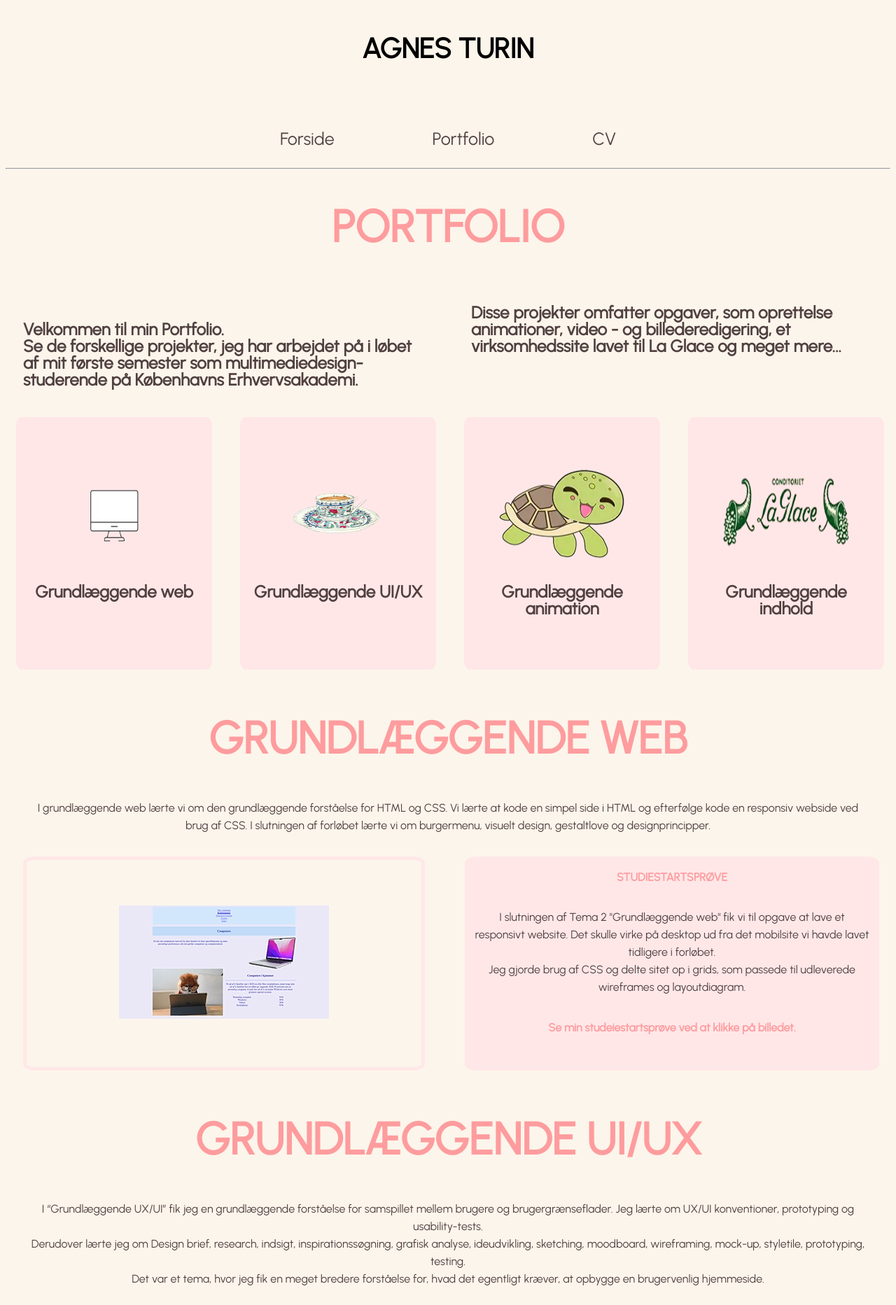
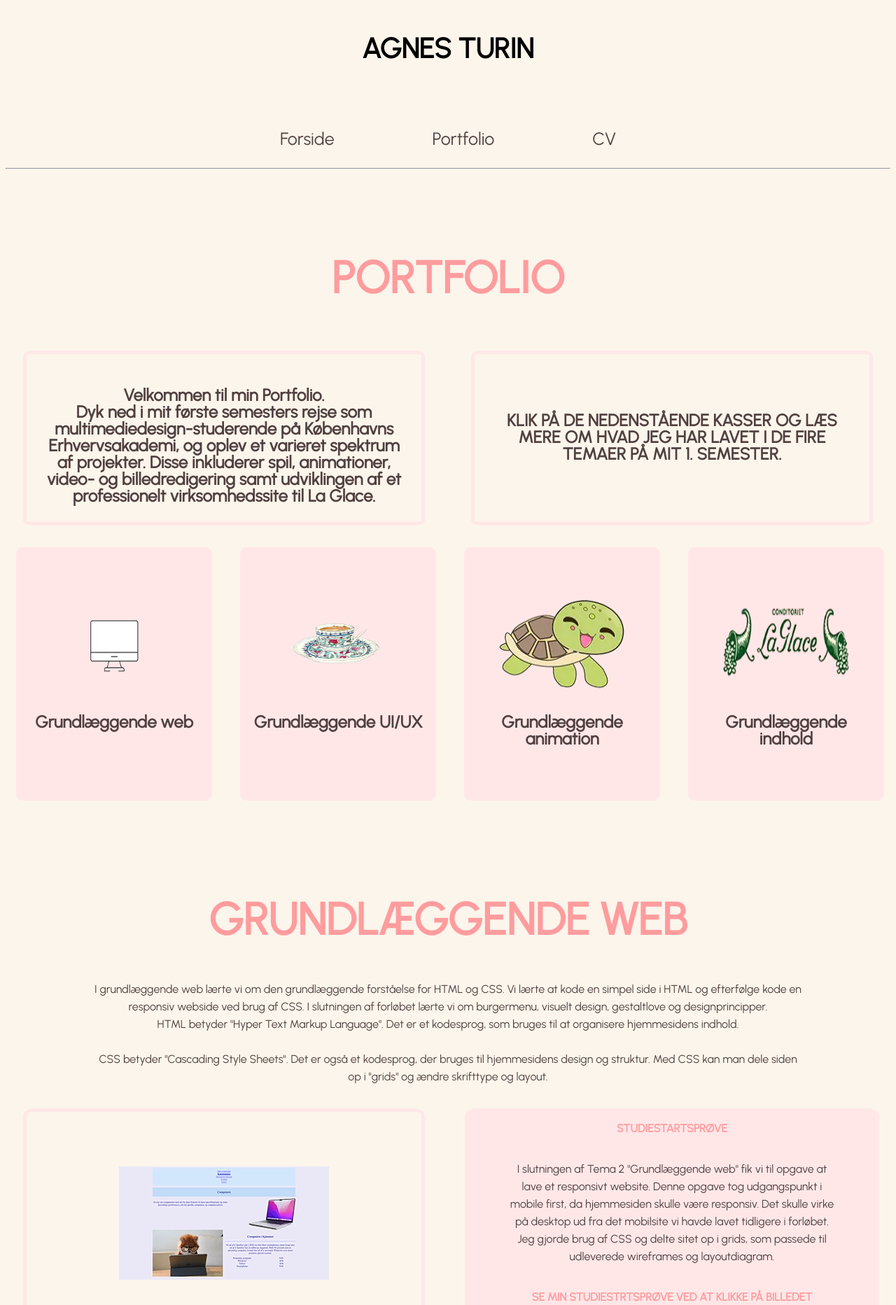
Before and after one commit to AgnesTurin/portfolio, a plain HTML site: page portfolio.html in a window 1280 px wide. Shown: the top 1865 px of the page at 70% size. Drawn offline with Linux system fonts and the light colour scheme; a script that the page names is missing.

Commit message:
ændret i teksten

```diff
--- a/css/index.css
+++ b/css/index.css
@@ -35,6 +35,9 @@ img {
   margin-bottom: 10px;
 }
 
+h2 {
+  font-family: "urbanist";
+}
 @media only screen and (max-width: 800px) {
   .overlay-text {
     font-size: 0.5em;
@@ -44,4 +47,9 @@ img {
   img {
     width: 450px;
   }
+
+  h2 {
+    font-family: "urbanist";
+    font-size: 2em;
+  }
 }
--- a/css/portfolio.css
+++ b/css/portfolio.css
@@ -78,6 +78,7 @@ a {
 /* Tekst */
 
 h2 {
+  margin-top: 10%;
   margin-right: 2.5%;
   margin-left: 2.5%;
   color: rgb(254, 156, 158);
@@ -89,7 +90,8 @@ h3 {
   margin-left: 4%;
   color: rgb(80, 64, 64);
   font-family: "urbanist";
-  font-size: 150%;
+  font-size: 1.5em;
+  align-items: center;
 }
 
 h4 {
@@ -100,8 +102,8 @@ h4 {
 }
 
 p {
-  margin-right: 2.5%;
-  margin-left: 2.5%;
+  margin-right: 10%;
+  margin-left: 10%;
   color: rgb(80, 64, 64);
   font-family: "urbanist";
 }
--- a/portfolio.html
+++ b/portfolio.html
@@ -31,13 +31,16 @@
     <main>
         <h2>PORTFOLIO</h2>
         <div class="grid_1-1">
+          <div class="border">
           <H3>
             <br />Velkommen til min Portfolio.<br />
-            Se de forskellige projekter,
-            jeg har arbejdet på i løbet af  mit første semester som multimediedesign-studerende på Københavns Erhvervsakademi.</H3>
-            <h3>Disse projekter omfatter opgaver, som oprettelse animationer,
-            video - og billederedigering, et virksomhedssite lavet til La Glace og meget mere...</H3>
-        </div>
+            Dyk ned i mit første semesters rejse som multimediedesign-studerende på Københavns Erhvervsakademi, og oplev et varieret spektrum af projekter.
+            Disse inkluderer spil, animationer, video- og billedredigering samt udviklingen af et professionelt virksomhedssite til La Glace. </H3>
+          </div>
+          <div class="border">
+            <h3>KLIK PÅ DE NEDENSTÅENDE KASSER OG LÆS MERE OM HVAD JEG HAR LAVET I DE FIRE TEMAER PÅ MIT 1. SEMESTER.</h3>
+          </div>
+         </div>
 
         <div class="grid_1-1-1-1">
             <a href="#web"><div class="projekter gen_web">
@@ -66,7 +69,10 @@
 
          <P>I grundlæggende web lærte vi om den grundlæggende forståelse for HTML og CSS.  Vi lærte at kode en simpel
           side i HTML og efterfølge kode en responsiv webside ved brug af CSS.
-          I slutningen af forløbet lærte vi om burgermenu, visuelt design, gestaltlove og designprincipper. </P>
+          I slutningen af forløbet lærte vi om burgermenu, visuelt design, gestaltlove og designprincipper.
+          <br /> HTML betyder "Hyper Text Markup Language". Det er et kodesprog, som bruges til at organisere hjemmesidens indhold. <br />
+          <br /> CSS betyder "Cascading Style Sheets". Det er også et kodesprog, der bruges til hjemmesidens design og struktur. Med CSS kan man dele siden op i "grids" og ændre skrifttype og layout.
+         </P>
 
           <div class="grid_1-1">
             <div class="border">
@@ -79,11 +85,12 @@
                 <h4>STUDIESTARTSPRØVE</h4>
                 <p>
                   I slutningen af Tema 2 "Grundlæggende web" fik vi til opgave at lave et responsivt website.
+                  Denne opgave tog udgangspunkt i mobile first, da hjemmesiden skulle være responsiv.
                   Det skulle virke på desktop ud fra det mobilsite vi havde lavet tidligere i forløbet.
                   <br />
                   Jeg gjorde brug af CSS og delte sitet op i grids,
                   som passede til udleverede wireframes og layoutdiagram.<br />
-                  <h4> Se min studeiestartsprøve ved at klikke på billedet.</h4>
+                  <h4> SE MIN STUDIESTRTSPRØVE VED AT KLIKKE PÅ BILLEDET</h4>
                 </p>
               </div>
             </div>
@@ -113,7 +120,7 @@
                 Det skulle være et site, som handlede om et emne man gik op i.<br />
                 <br />Jeg valgte at kreere “Homebarista” som er et site der er dedikeret til espressoentusiaster og potentielle købere,
                 der ønsker at opnå den autentiske caféoplevelse i hjemmet, men måske mangler den basale viden. <br />
-               <h4> Tjek HOMEBARISTA ud ved at klikke på billedet.</h4>
+               <h4> BLIV KLOGERE PÅ KAFFE, VED AT KLIKKE PÅ BILLEDET</h4>
               </p>
               <div class="border">
                 <a href="http://agnesturin.dk/mobilsite_UX/index.html">
@@ -131,7 +138,7 @@
        <br /> Formålet var, at fange publikum med en åbningsreplik og efterfølgende præsentere:
        research og idé, digital prototype og kodet site og til sidst tests og den endelige konklusion.<br />
 
-       <h4> Se min præsentation, ved at klikke på billedet</h4>
+       <h4> SE MIN PRÆSENTATION VED AT KLIKKE PÅ BILLEDET</h4>
  </p>
  <div class="border">
    <a href="">
@@ -170,7 +177,7 @@
             indeholder dokumentation af spillet og processen.
       <br />Her lavede jeg et website der matchede spillet stilmæssigt og som blandt andet viser mit aktivitets - og state machine diagram, spilelementer og baggrunde. <br />
 
-     <h4> Spil mit spil, ved at klikke på billedet.</h4>
+     <h4> SPIL MIT SPIL VED AT KLIKKE PÅ BILLEDET</h4>
     </p>
     <div class="border">
       <a href="https://agnesturin.dk/spil/html/index.html">
@@ -187,6 +194,7 @@
     <br /> Jeg lærte faglige begreber, herunder præproduktion, selve optagelsen samt postproduktion. <br />
     <br />  Der var fokus på gruppearbejde, tværfaglige principper for planlægning, design, tests og udvikling af digitale brugergrænseflader. Det nyeste for mig i temaet var videoproduktion og gruppearbejde. <br />
             Udover det, var også meget fokus på de færdigheder, som jeg havde fået i de foregående temaer, såsom tests, designs, HTML og CSS.
+            Dette tema var også første gang vi skulle lægge vores hjemmeside op på Github pages.
     </P>
 
 
@@ -200,12 +208,12 @@
          <div class="box">
            <h4>VIDEOSITE</h4>
            <p>
-            Dette var 1. aflevering i dette tema.  Her skulle jeg udarbejde en 60 sekunders video af en med en passion. Videoen skulle vi filme to og to. Redigering af video
+            Dette var 1. aflevering i dette tema.  Dette projekt var vores første ud af to videoproduktioner. Her skulle jeg udarbejde en 60 sekunders video af en med en passion. Videoen skulle vi filme to og to. Redigering af video
             og billeder og design af selve websitet var individuelt.
       <br />På websitet er der en forside med en kort præsentation til videoen. På “interview”-siden, kan man se videoen. til
              sidst er der et galleri, hvor man kan se de fire billeder fra optagedagen, vi har taget og jeg efterfølgende har redigeret. . <br />
 
-     <h4> Se mit videosite, ved at klikke på billedet.</h4>
+     <h4> SE MIT VIDEOSITE VED AT KLIKKE PÅ BILLEDET</h4>
     </p>
     <div class="border">
       <a href="https://agnesturin.dk/website/html/index.html">
@@ -222,10 +230,11 @@
            <h4>VIRKSOMHEDSSITE</h4>
            <p>
             Dette var den sidste aflevering i dette tema og på hele første semester.
-      <br />Vi skulle i grupper prøve kræfter me et redisign af en selvvalgt virksomheds website. Hele sitet skulle indeholde et kodet website og indholde indholdsproduktion i form af tekst, fotos og video, som vi havde lært i forbindelse med tidligere aflevering. <br />
+      <br />Her gjorde vi for første gang brug af "case arbejde". Vi skulle i grupper prøve kræfter med et redisign af en selvvalgt virksomheds website. Hele sitet skulle indeholde et kodet website og indholde indholdsproduktion i form af tekst, fotos og video, som vi havde lært i forbindelse med tidligere aflevering. <br />
       <br />  Vi fik lov til at redesigne La glaces hjemmeside. Vi interviewede ejeren Marianne Kloos og har ud fra hendes og vores egne ønsker kommet i mål med et website, der meget i La Glaces ånd.  <br />
+      <br /> Vi kunne kode hemmesiden sammen ved hjælp af Github pages<br />
 
-     <h4> Se hjemmesiden, ved at klikke på billedet.</h4>
+     <h4> SE RESULTATET, VED AT KLIKKE PÅ BILLEDET</h4>
     </p>
     <div class="border">
       <a href="https://agnesturin.dk/la_glace/index.html">
```
